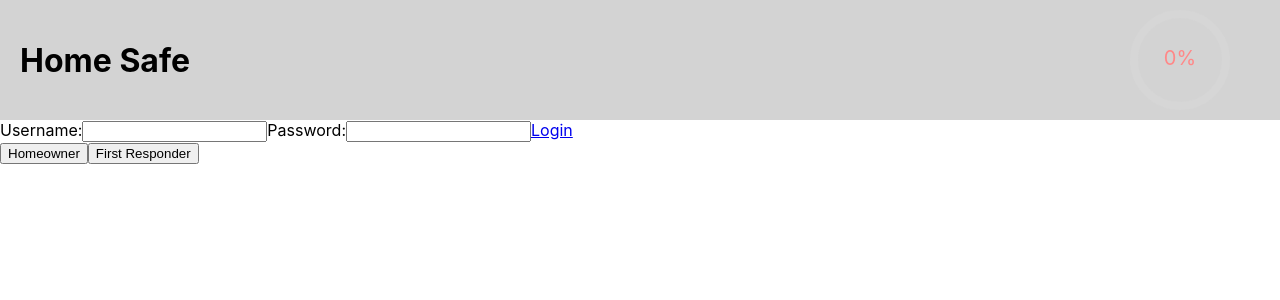
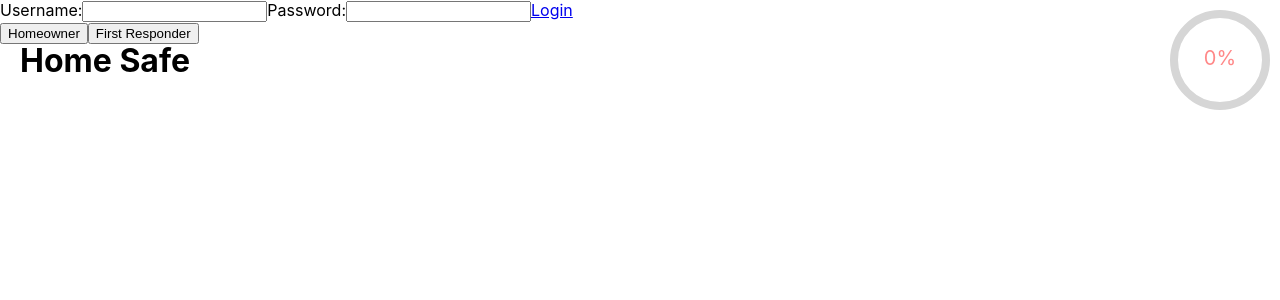
Before and after one commit to baldm0mma/home-safe, a React (Create React App) app: page / in a window 1280 px wide. Shown: the top 300 px of the page. Built offline with nearby package versions, Linux system fonts and the light colour scheme.

Commit message:
change Header component to be fixed so user can see progress bar when scrolling down

```diff
--- a/src/Components/Header/Header.scss
+++ b/src/Components/Header/Header.scss
@@ -1,7 +1,11 @@
 header {
+  background: url('../../assets/1200x340_Mesh_Header_Green-LightGreen.png');
+  background-size: 100%;
   display: flex;
+  height: 100px;
   justify-content: space-between;
   align-items: center;
   padding: 10px 20px;
-  background: lightgray;
+  position: fixed;
+  width: 100%;
 }
```
Also changed, not shown: assets/1200x340_Mesh_Header_Green-LightGreen.png (deleted), src/assets/1200x340_Mesh_Header_Green-LightGreen.png (added).
